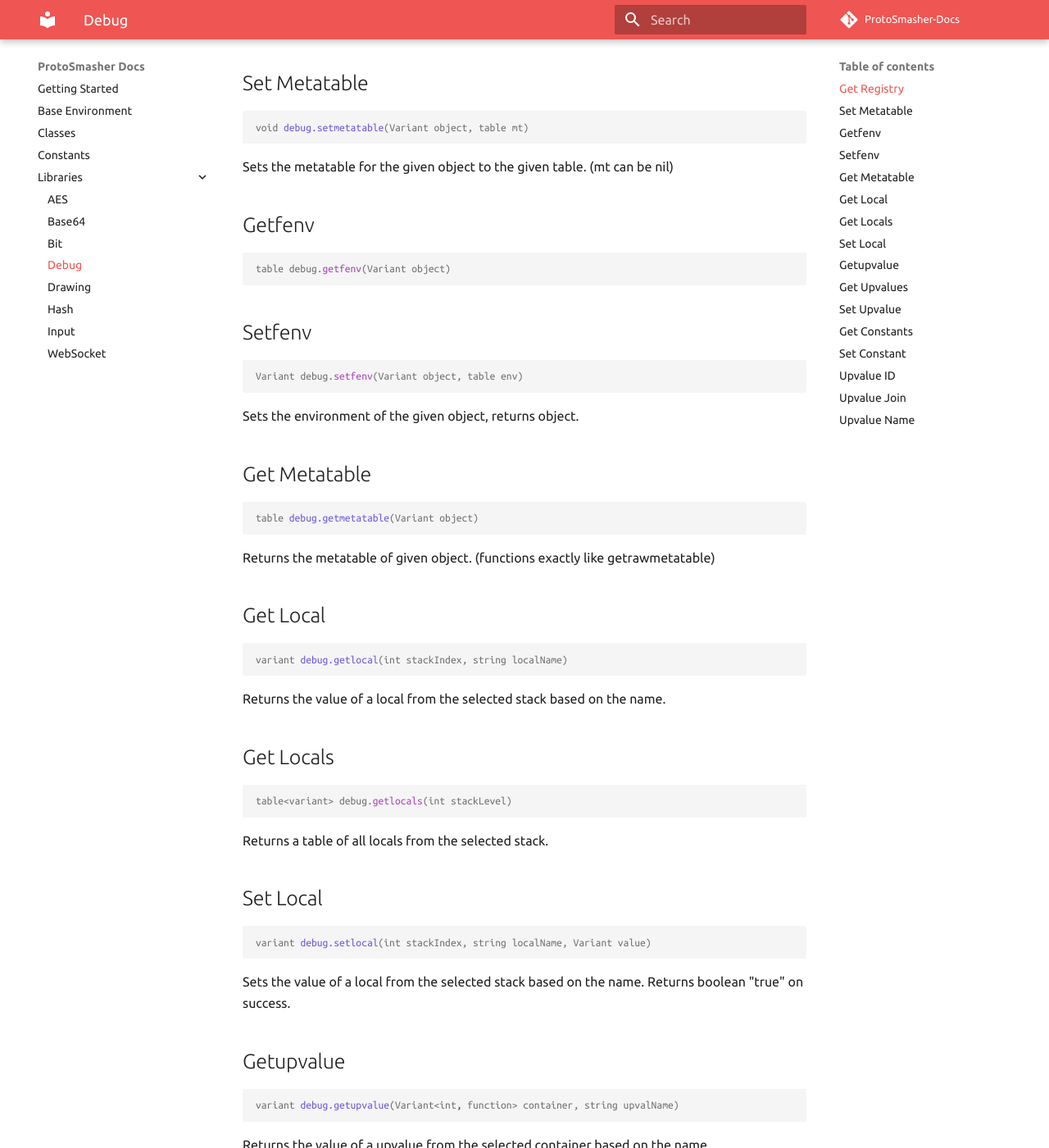
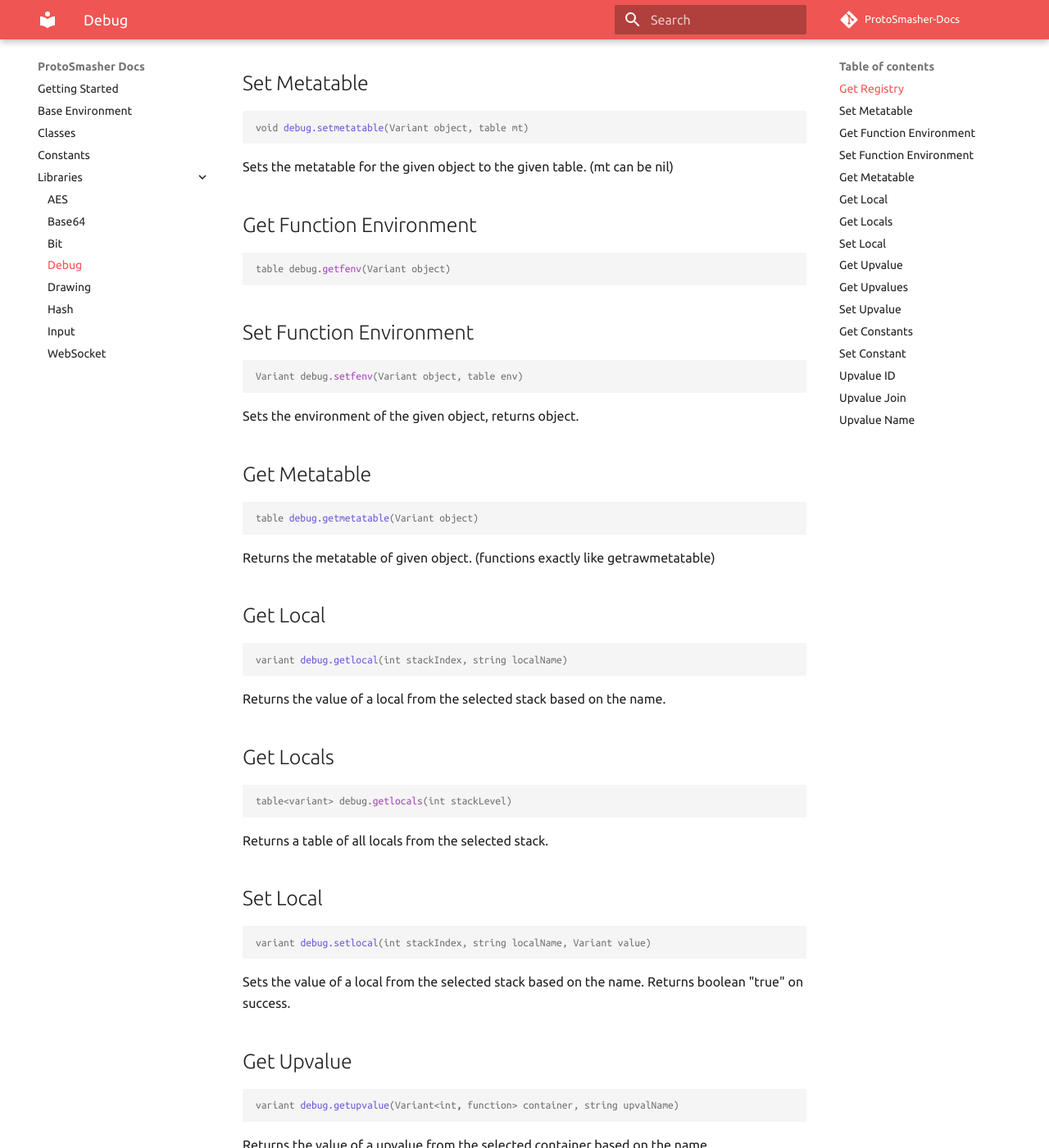
Before and after one commit to applebee1558/ProtoSmasher-Docs, an MkDocs documentation site: the page built from docs/Libraries/debug.md, in a window 1280 px wide and 1400 px high, scrolled down 268 px. Shown: the whole window at 82% size. Built offline with MkDocs 1.6.1 and Material for MkDocs 9.7.7, drawn with Linux system fonts in a browser that asks for light colours; comment, search, counter and statistics services are not loaded.

Commit message:
Update debug.md

````diff
--- a/docs/Libraries/debug.md
+++ b/docs/Libraries/debug.md
@@ -12,12 +12,12 @@
 ```
 Sets the metatable for the given object to the given table. (mt can be nil)
 
-## Getfenv
+## Get Function Environment
 ```lua
 table debug.getfenv(Variant object)
 ```
 
-## Setfenv
+## Set Function Environment
 ```lua
 Variant debug.setfenv(Variant object, table env)
 ```
@@ -47,7 +47,7 @@
 ```
 Sets the value of a local from the selected stack based on the name. Returns boolean "true" on success.
 
-## Getupvalue
+## Get Upvalue
 ```lua
 variant debug.getupvalue(Variant<int, function> container, string upvalName)
 ```
````
